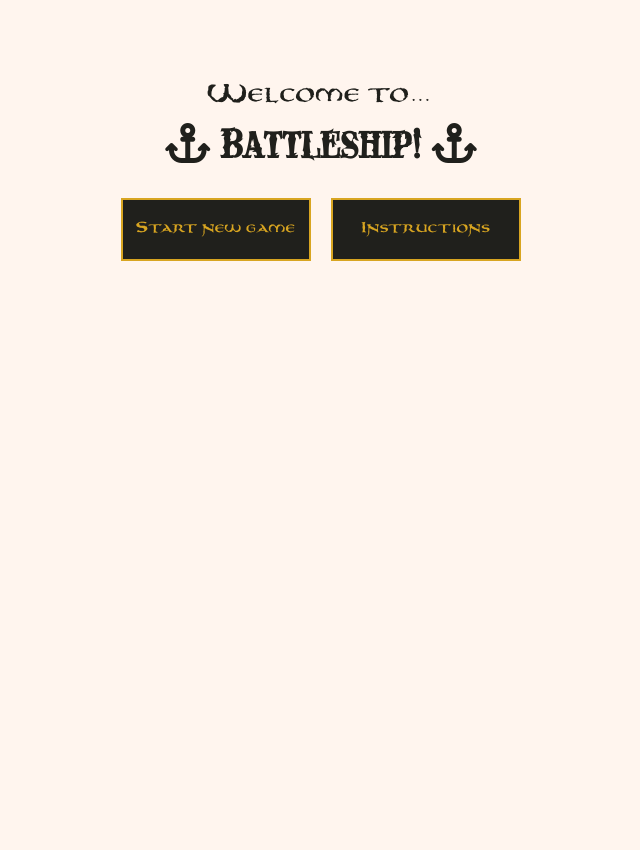
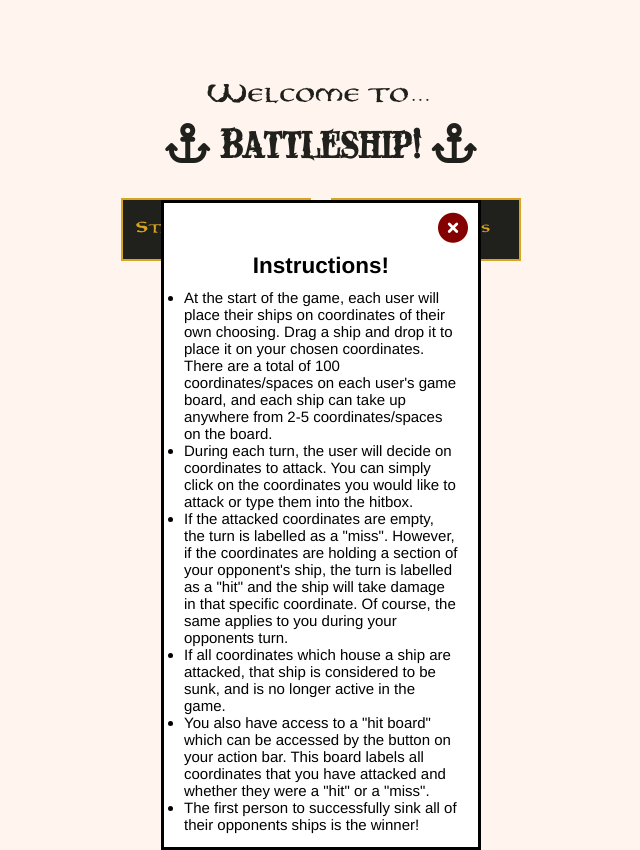
Before and after one commit to Code-Institute-Submissions/battleships-28, a plain HTML site: page index.html in a window 1280 px wide. Shown: the whole page, without its empty margins (319-959 px from the left). Before the commit the page ends 800 px from the top, so only its background shows below. Drawn offline with Linux system fonts and the light colour scheme.

Commit message:
Style and add layout to instructions modal

```diff
--- a/assets/css/style.css
+++ b/assets/css/style.css
@@ -102,6 +102,38 @@ body {
     grid-area: instructions;
 }
 
+/* Instructions modal */
+#instructions{
+    position: absolute;
+    top: 25%;
+    left: 0;
+    right: 0;
+    margin: 0 auto;
+    width: 32rem;
+    height: 65rem;
+    font-size: 1.5rem;
+    display: flex;
+    flex-direction: column;
+}
+#instructions-close-button{
+    font-size: 3rem;
+    align-self: flex-end;
+    margin: 1rem 1rem 0 0;
+    color: #850101;
+    transition: 250ms;
+}
+#instructions-close-button:hover{
+    color: #b40000;
+    transform: scale(1.05);
+}
+#instructions div{
+    margin: 1rem 2rem;
+}
+#instructions-header{
+    text-align: center;
+    margin-bottom: 1rem;
+}
+
 /* Game options screen */
 #game-options-screen{
     grid-area: game-options;
@@ -124,7 +156,6 @@ body {
 }
 
 #game-options-screen input{
-    padding: 1rem;
     font-size: 2rem;
 }
 .question-container{
@@ -139,6 +170,7 @@ body {
 
 #name-container {
     grid-area: name;
+    padding: 1rem;
 }
 #game-difficulty{
     grid-area: game-difficulty;
```
